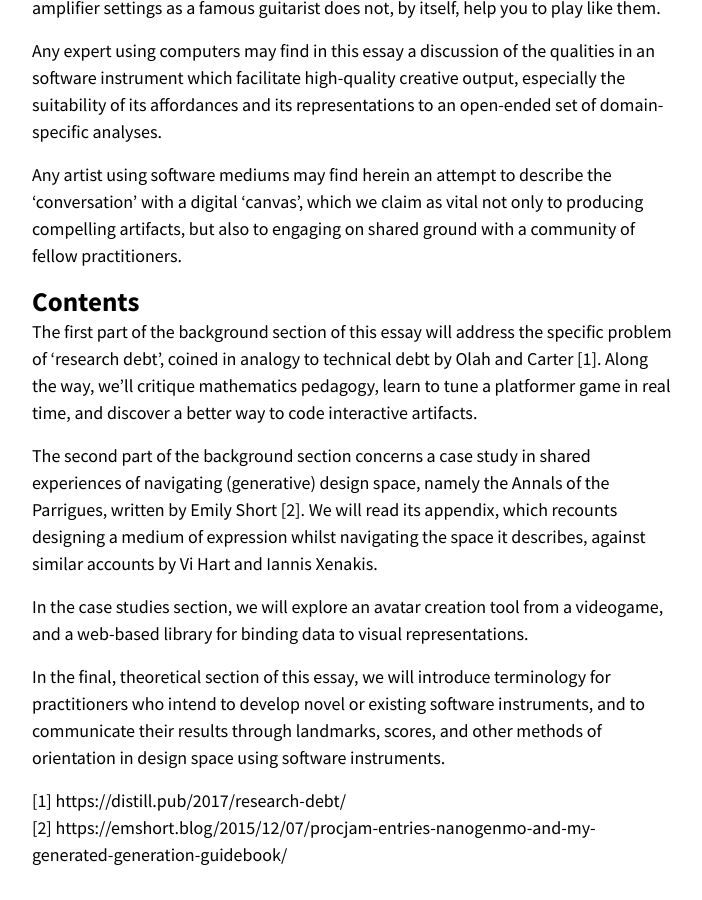
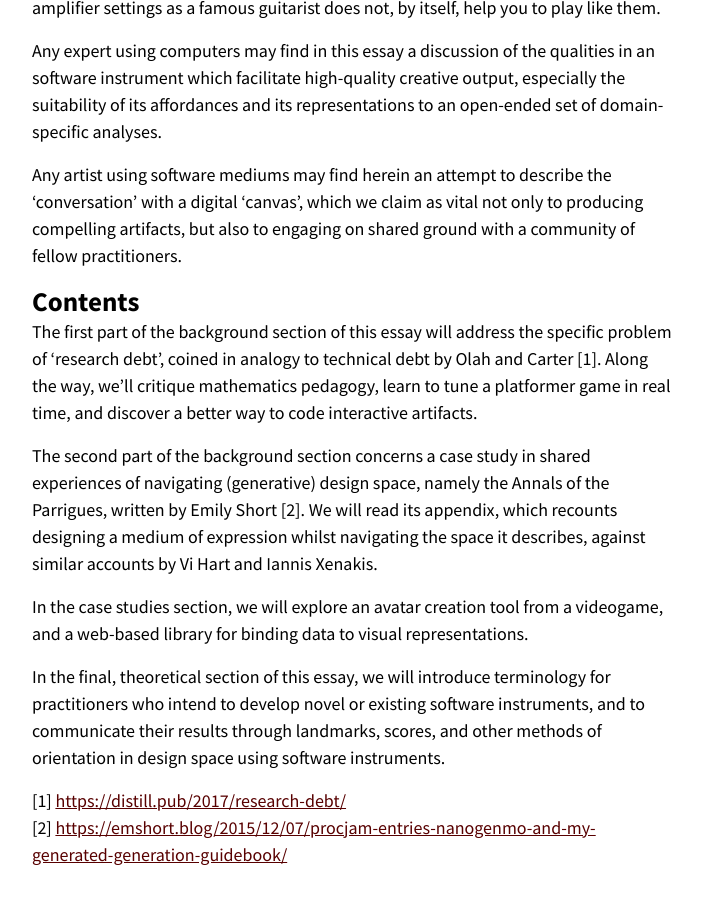
Before and after one commit to mixedinitiatives/mixedinitiatives.github.io, a Jekyll site: the page built from _posts/2021-01-19-software-instruments-intro.md, in a window 1280 px wide and 900 px high, scrolled down 1844 px. Shown: the whole window, without its empty margins (286-988 px from the left). Built offline with Jekyll 4.4.1, drawn with Linux system fonts in a browser that asks for light colours; some of the changed lines change nothing that is shown.

Commit message:
links should be linky

```diff
--- a/_posts/2021-01-19-software-instruments-intro.md
+++ b/_posts/2021-01-19-software-instruments-intro.md
@@ -42,5 +42,5 @@ In the case studies section, we will explore an avatar creation tool from a vide
 
 In the final, theoretical section of this essay, we will introduce terminology for practitioners who intend to develop novel or existing software instruments, and to communicate their results through landmarks, scores, and other methods of orientation in design space using software instruments.
 
-[1] https://distill.pub/2017/research-debt/
-[2] https://emshort.blog/2015/12/07/procjam-entries-nanogenmo-and-my-generated-generation-guidebook/
+[1] [https://distill.pub/2017/research-debt/](https://distill.pub/2017/research-debt/)
+[2] [https://emshort.blog/2015/12/07/procjam-entries-nanogenmo-and-my-generated-generation-guidebook/](https://emshort.blog/2015/12/07/procjam-entries-nanogenmo-and-my-generated-generation-guidebook/)
```
